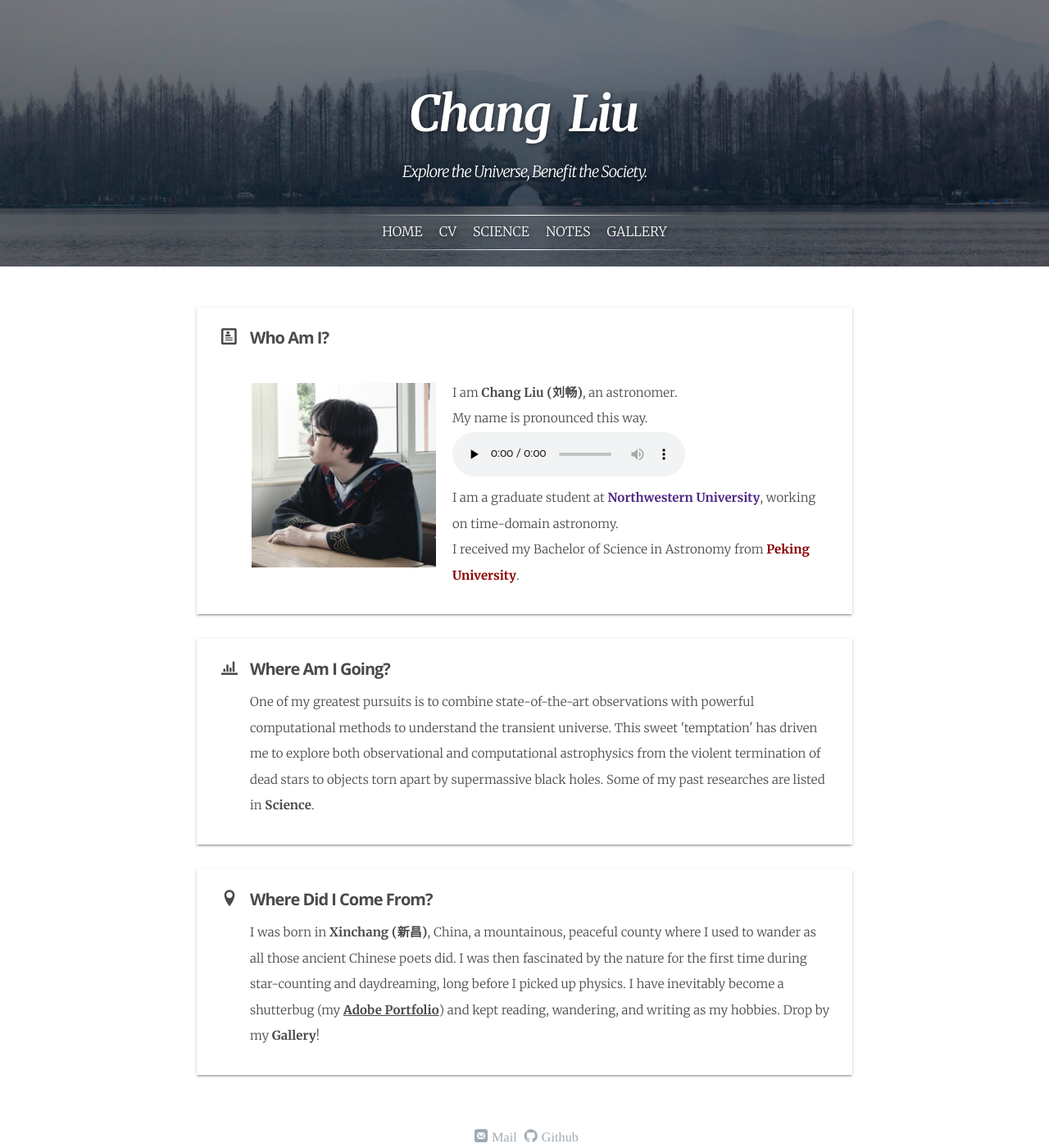
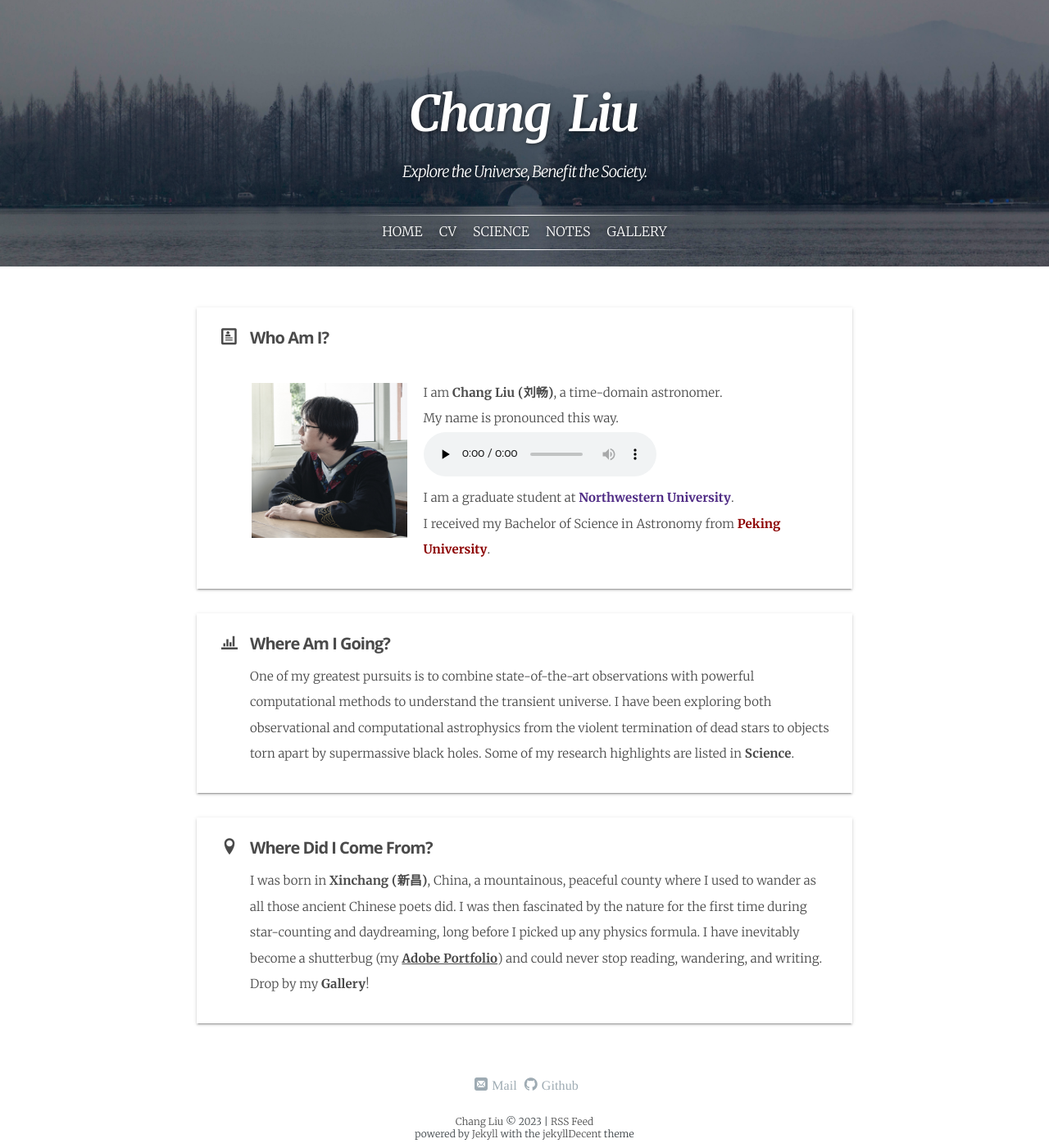
Before and after one commit to slowdivePTG/slowdivePTG.github.io, a Jekyll site: the page built from index.html, in a window 1280 px wide and 1400 px high. Shown: the whole window at 82% size. Built offline with Jekyll 4.4.1, drawn with Linux system fonts in a browser that asks for light colours; some web fonts are replaced; a script that is not in the unit is left out.

Commit message:
cv updated: aug 31, 2023

```diff
--- a/index.html
+++ b/index.html
@@ -19,11 +19,11 @@
    </div>
    <div class="content">
        <ul>
-          <p style="width:38.2%; max-width: 225px;">
+          <p style="width:26.7%; max-width: 225px;">
             <img src="{{ '/assets/page/chang_cover.jpg' | absolute_url }}" align="left" width="0px" style="vertical-align:left;margin:3px 20px 3px 2px"/>
           </p>
 
-          I am <b>Chang Liu (刘畅)</b>, an astronomer. <br>
+          I am <b>Chang Liu (刘畅)</b>, a time-domain astronomer. <br>
           My name is pronounced this way.
               <!--[if lt IE 9]><script>document.createElement('audio');</script><![endif]-->
               <audio class="wp-audio-shortcode" id="audio-51-1" preload="none" style="width: 40%;" controls="controls">
@@ -31,7 +31,7 @@
                   <a href="/assets/changliu.mp3">/assets/changliu.mp3</a>
 
               </audio><br>
-          I am a graduate student at <b><a href = 'https://ciera.northwestern.edu/directory/chang-liu/'><font color='4E2A84'>Northwestern University</font></a></b>, working on time-domain astronomy. <br>
+          I am a graduate student at <b><a href = 'https://ciera.northwestern.edu/directory/chang-liu/'><font color='4E2A84'>Northwestern University</font></a></b>. <br>
           I received my Bachelor of Science in Astronomy from <b><a href = 'https://astro.pku.edu.cn'><font color="#8c0000">Peking University</font></a></b>.
       </ul>
    </div>
@@ -42,7 +42,7 @@
    </div>
    <div class="content">
        <ul>
-          One of my greatest pursuits is to combine state-of-the-art observations with powerful computational methods to understand the  transient universe. This sweet 'temptation' has driven me to explore both observational and computational astrophysics from the violent termination of dead stars to objects torn apart by supermassive black holes. Some of my past researches are listed in <b><a href="/Science">Science</a></b>.
+          One of my greatest pursuits is to combine state-of-the-art observations with powerful computational methods to understand the transient universe. I have been exploring both observational and computational astrophysics from the violent termination of dead stars to objects torn apart by supermassive black holes. Some of my research highlights are listed in <b><a href="/Science">Science</a></b>.
      </ul>
    </div>
 </div>
@@ -52,7 +52,7 @@
    </div>
    <div class="content">
        <ul>
-          I was born in <b><a href='https://en.wikipedia.org/wiki/Xinchang_County'>Xinchang (新昌)</a></b>, China, a mountainous, peaceful county where I used to wander as all those ancient Chinese poets did. I was then fascinated by the nature for the first time during star-counting and daydreaming, long before I picked up physics. I have inevitably become a shutterbug (my <b><u><a href = 'https://ptgcliu.myportfolio.com/work'>Adobe Portfolio</a></u></b>) and kept reading, wandering, and writing as my hobbies. Drop by my <b><a href="/Gallery">Gallery</a></b>!
+          I was born in <b><a href='https://en.wikipedia.org/wiki/Xinchang_County'>Xinchang (新昌)</a></b>, China, a mountainous, peaceful county where I used to wander as all those ancient Chinese poets did. I was then fascinated by the nature for the first time during star-counting and daydreaming, long before I picked up any physics formula. I have inevitably become a shutterbug (my <b><u><a href = 'https://ptgcliu.myportfolio.com/work'>Adobe Portfolio</a></u></b>) and could never stop reading, wandering, and writing. Drop by my <b><a href="/Gallery">Gallery</a></b>!
        </ul>
    </div>
 </div>
```
Also changed, not shown: _pages/Science.md (+3 -2 lines), 5 other files.
